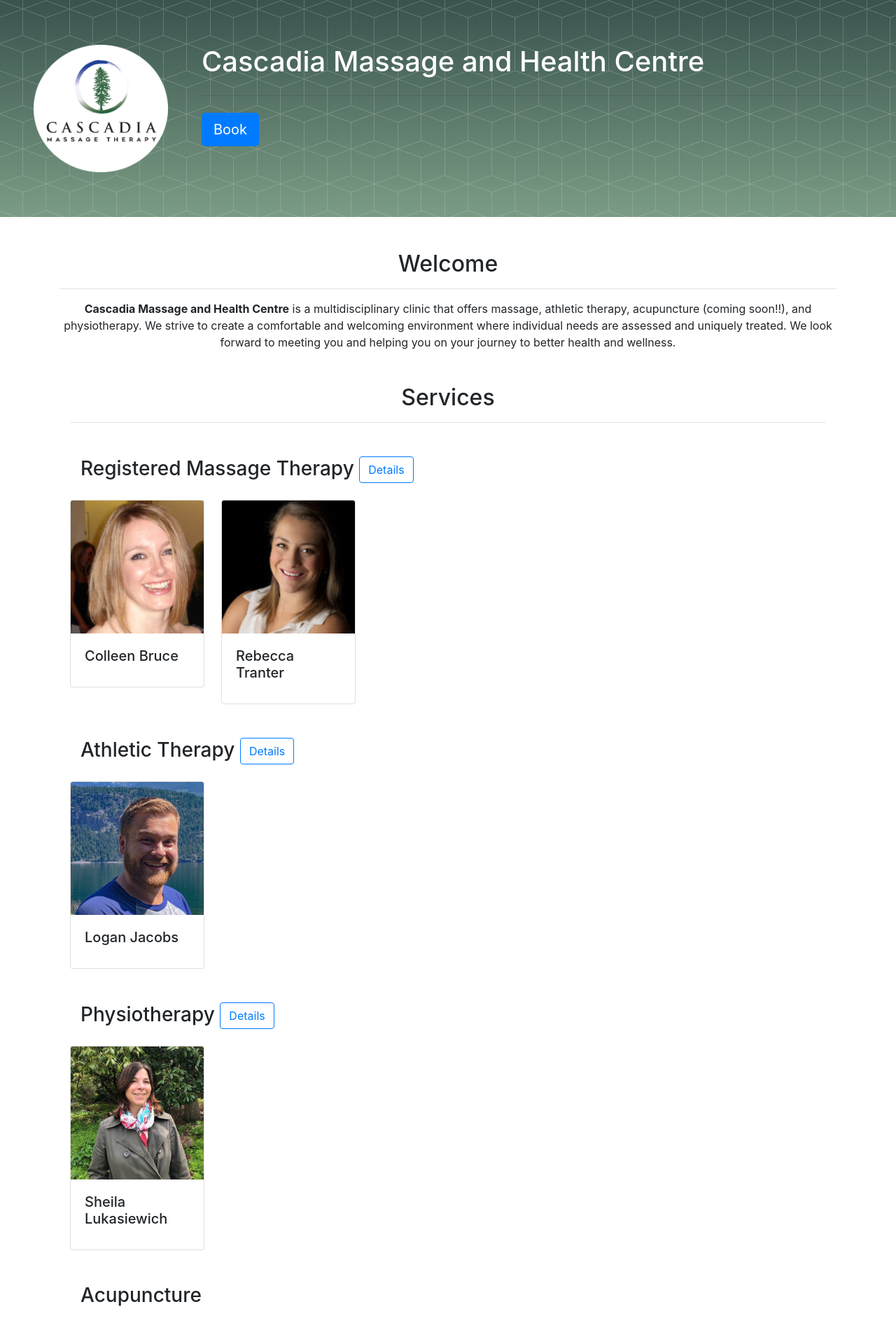
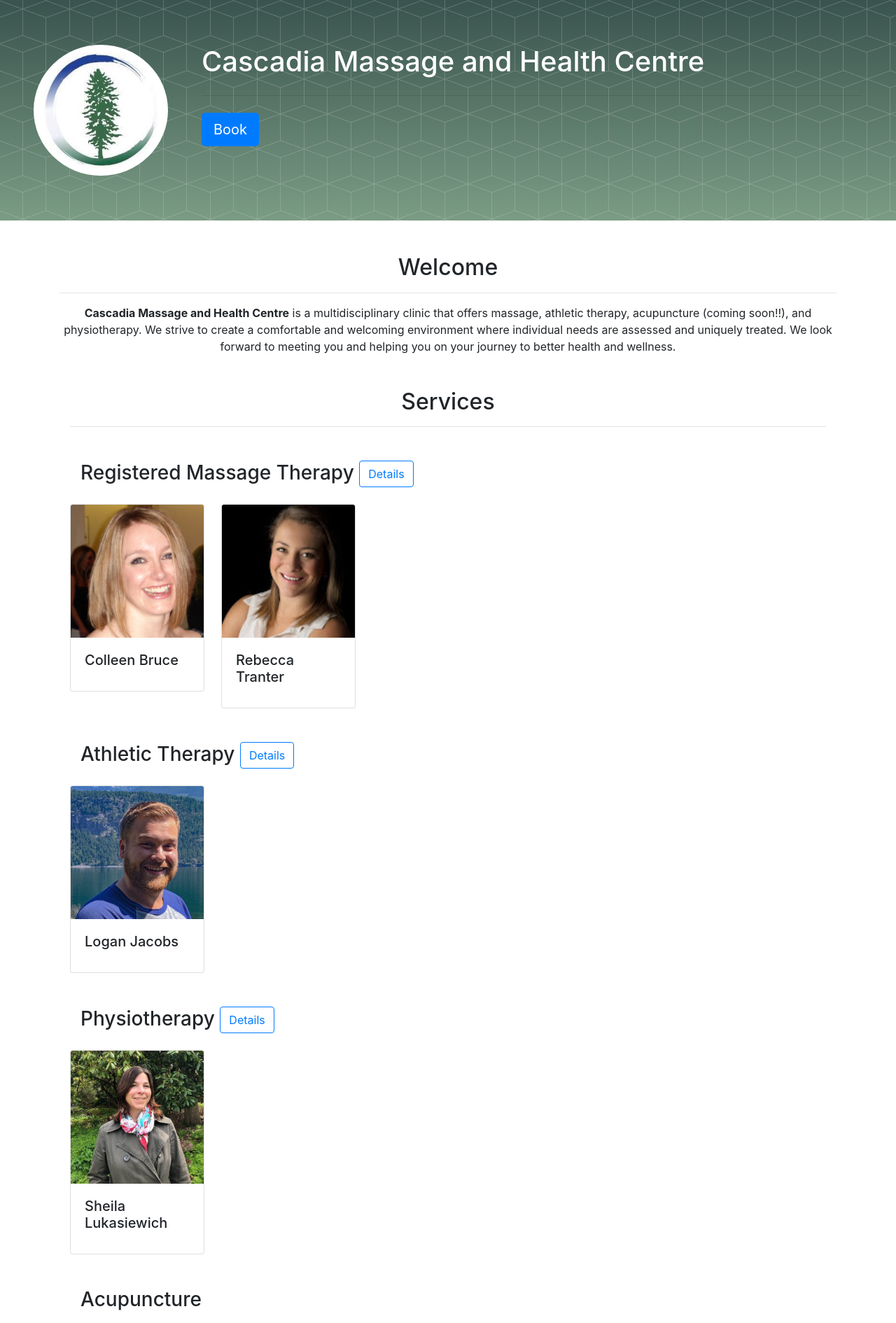
Before and after one commit to cbrucermt/cascadiahealth, a Jekyll site: the page built from index.html, in a window 1280 px wide. Shown: the top 1890 px of the page at 70% size. Built offline with Jekyll 4.4.1, drawn with Linux system fonts in a browser that asks for light colours; some web fonts are replaced; the list of posts is cut into pages by our own code.

Commit message:
Change logo picture to no text

```diff
--- a/_layouts/main.html
+++ b/_layouts/main.html
@@ -7,7 +7,7 @@
     <header class="jumbotron jumbotron-fluid mb-5 cascadia-banner">
       <div class="media px-5">
         <a href="/">
-          <img class="mr-5" src="/img/logo-cascadia-circle.png" style="max-width:12rem" alt="Logo for Cascadia Massage and Health Center"/>
+          <img class="logo mr-5" src="/img/logo-cascadia-no-text.jpg" style="max-width:12rem" alt="Logo for Cascadia Massage and Health Center"/>
         </a>
         <div class="media-body">
           <h1><a href="/" class="link-unstyled">{{ site.title }}</a></h1>
--- a/css/main.scss
+++ b/css/main.scss
@@ -23,3 +23,7 @@
     text-decoration: none;
   }
 }
+
+.cascadia-banner .logo {
+  border-radius: 50%;
+}
```
Also changed, not shown: img/logo-cascadia-no-text.jpg (added).
